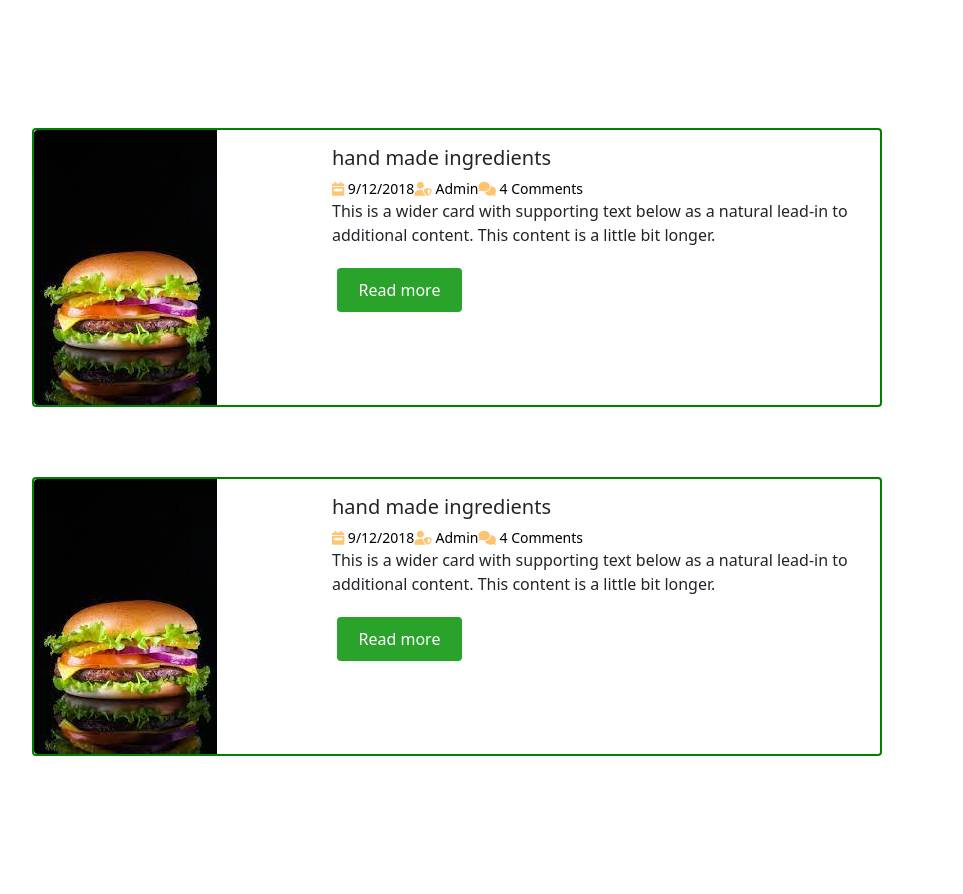
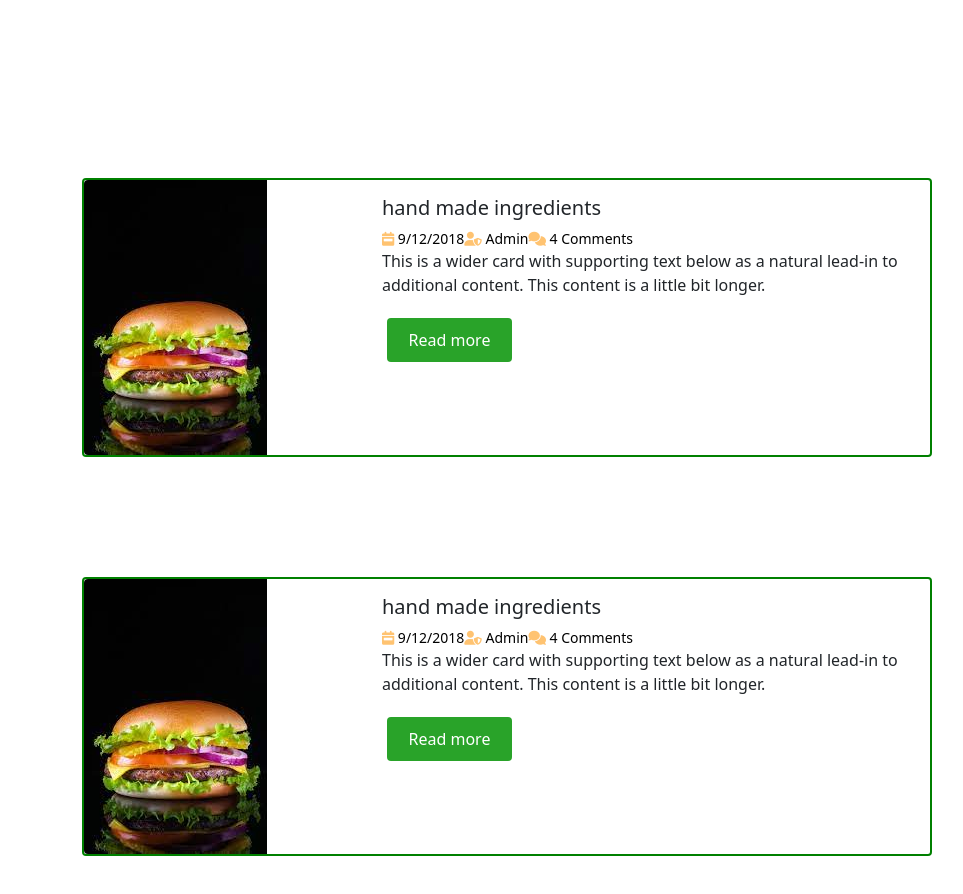
Before and after one commit to tarunsai308/task1-learnovate-, a plain HTML site: page index.html in a window 1280 px wide. Shown: the part 780-1674 px from the top of the page, without its empty margins (38-1001 px from the left). Drawn offline with nearby package versions, Linux system fonts and the light colour scheme; a web font is replaced by a local one.

Commit message:
Update index.html

```diff
--- a/index.html
+++ b/index.html
@@ -216,7 +216,7 @@
       </div>
   </nav>
   </div><br><br><br><br>
-  <div class="card mb-3" style="max-width: 850px; margin: 70px; border: 2px green solid;">
+  <div class="card mb-3" style="max-width: 850px; margin: 120px; border: 2px green solid;">
     <div class="row g-0">
       <div class="col-md-4">
         <img src="1.jpg" class="img-fluid rounded-start" alt="...">
@@ -235,7 +235,7 @@
       </div>
     </div>
   </div>
-  <div class="card mb-3" style="max-width: 850px; margin: 70px; border: 2px green solid;">
+  <div class="card mb-3" style="max-width: 850px; margin: 120px; border: 2px green solid;">
     <div class="row g-0">
       <div class="col-md-4">
         <img src="1.jpg" class="img-fluid rounded-start" alt="...">
```
